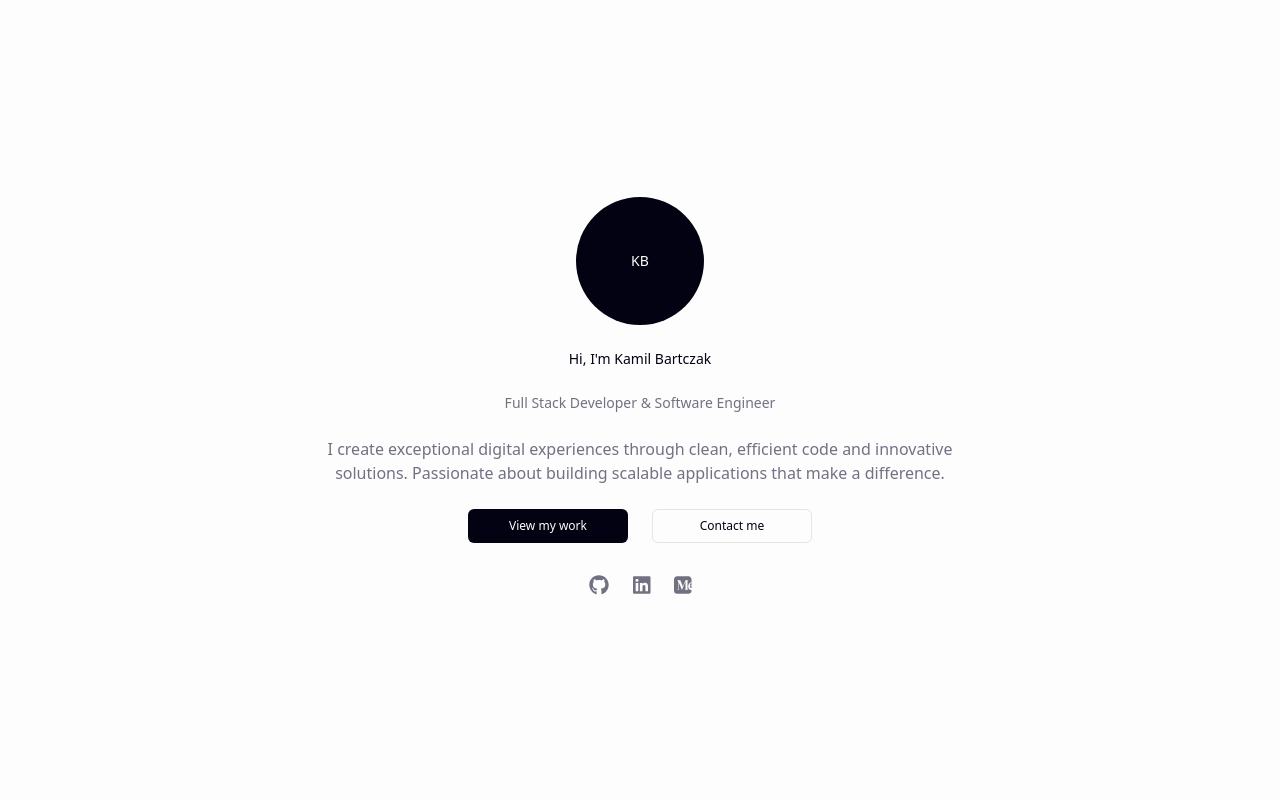
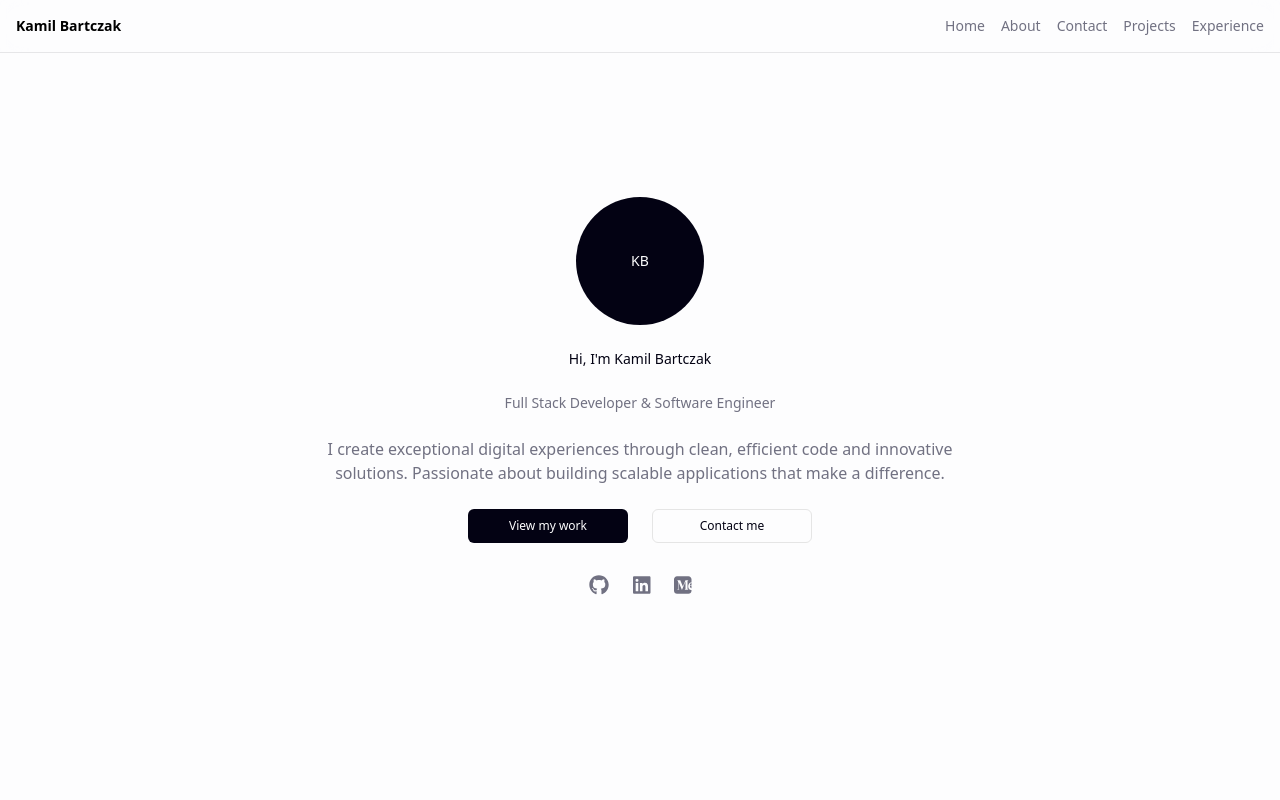
Before and after one commit to bkamkl9/portfolio, a Vue app: page / in a window 1280 px wide. Shown: the top 800 px of the page. Built offline with nearby package versions, Linux system fonts and the light colour scheme; the HTML template or start-up script is replaced by a standard one.

Commit message:
feat: implement temp nav component

```diff
--- a/package.json
+++ b/package.json
@@ -17,6 +17,7 @@
     "vue": "^3.5.17"
   },
   "devDependencies": {
+    "@iconify/vue": "^5.0.0",
     "@tailwindcss/postcss": "^4.1.11",
     "@tsconfig/node22": "^22.0.2",
     "@types/node": "^22.15.32",
--- a/src/App.vue
+++ b/src/App.vue
@@ -1,8 +1,10 @@
 <script setup lang="ts">
 import * as Sections from './components/sections'
+import { UiNavigationBar } from './components/sections'
 </script>
 
 <template>
+  <UiNavigationBar />
   <Sections.UiHeroSection />
   <Sections.UiAboutMeSection />
   <Sections.UiSkillsSection />
--- /dev/null
+++ b/src/components/sections/UiNavigationBar.vue
@@ -0,0 +1,67 @@
+<script setup lang="ts">
+import { Icon } from '@iconify/vue'
+import { ref } from 'vue'
+
+const isMenuOpen = ref(false)
+</script>
+
+<template>
+  <nav
+    class="bg-white-500/70 backdrop-blur-md border-b border-smoke-500 fixed top-0 left-0 right-0 z-50"
+  >
+    <div class="container mx-auto px-4 py-4">
+      <div class="flex justify-between items-center">
+        <div class="text-sm font-bold">Kamil Bartczak</div>
+        <ul class="gap-4 text-sm text-slate-gray-500 hidden md:flex">
+          <li>
+            <a href="#" class="hover:underline">Home</a>
+          </li>
+          <li>
+            <a href="#" class="hover:underline">About</a>
+          </li>
+          <li>
+            <a href="#" class="hover:underline">Contact</a>
+          </li>
+          <li>
+            <a href="#" class="hover:underline">Projects</a>
+          </li>
+          <li>
+            <a href="#" class="hover:underline">Experience</a>
+          </li>
+        </ul>
+        <button
+          class="md:hidden cursor-pointer text-2xl text-slate-gray-500"
+          @click="isMenuOpen = !isMenuOpen"
+        >
+          <Icon :icon="isMenuOpen ? 'solar:close-square-linear' : 'solar:hamburger-menu-outline'" />
+        </button>
+      </div>
+    </div>
+  </nav>
+  <nav
+    :class="{
+      'fixed h-screen w-[70%] top-14 transition-all duration-300 bg-white-500/70 backdrop-blur-md border-b border-l border-smoke-500 p-8 flex md:hidden': true,
+      'left-[100%]': !isMenuOpen,
+      'left-[30%]': isMenuOpen,
+      '': isMenuOpen,
+    }"
+  >
+    <ul class="flex flex-col gap-4 text-sm text-slate-gray-500">
+      <li>
+        <a href="#" class="hover:underline">Home</a>
+      </li>
+      <li>
+        <a href="#" class="hover:underline">About</a>
+      </li>
+      <li>
+        <a href="#" class="hover:underline">Contact</a>
+      </li>
+      <li>
+        <a href="#" class="hover:underline">Projects</a>
+      </li>
+      <li>
+        <a href="#" class="hover:underline">Experience</a>
+      </li>
+    </ul>
+  </nav>
+</template>
--- a/src/components/sections/index.ts
+++ b/src/components/sections/index.ts
@@ -5,3 +5,4 @@ export { default as UiProjectsSection } from "./UiProjectsSection.vue";
 export { default as UiExperienceSection } from "./UiExperienceSection.vue";
 export { default as UiContactSection } from "./UiContactSection.vue";
 export { default as UiFooterSection } from "./UiFooterSection.vue";
+export { default as UiNavigationBar } from "./UiNavigationBar.vue";
```
Also changed, not shown: 1 other file (tests, documents, lock files or other folders).
